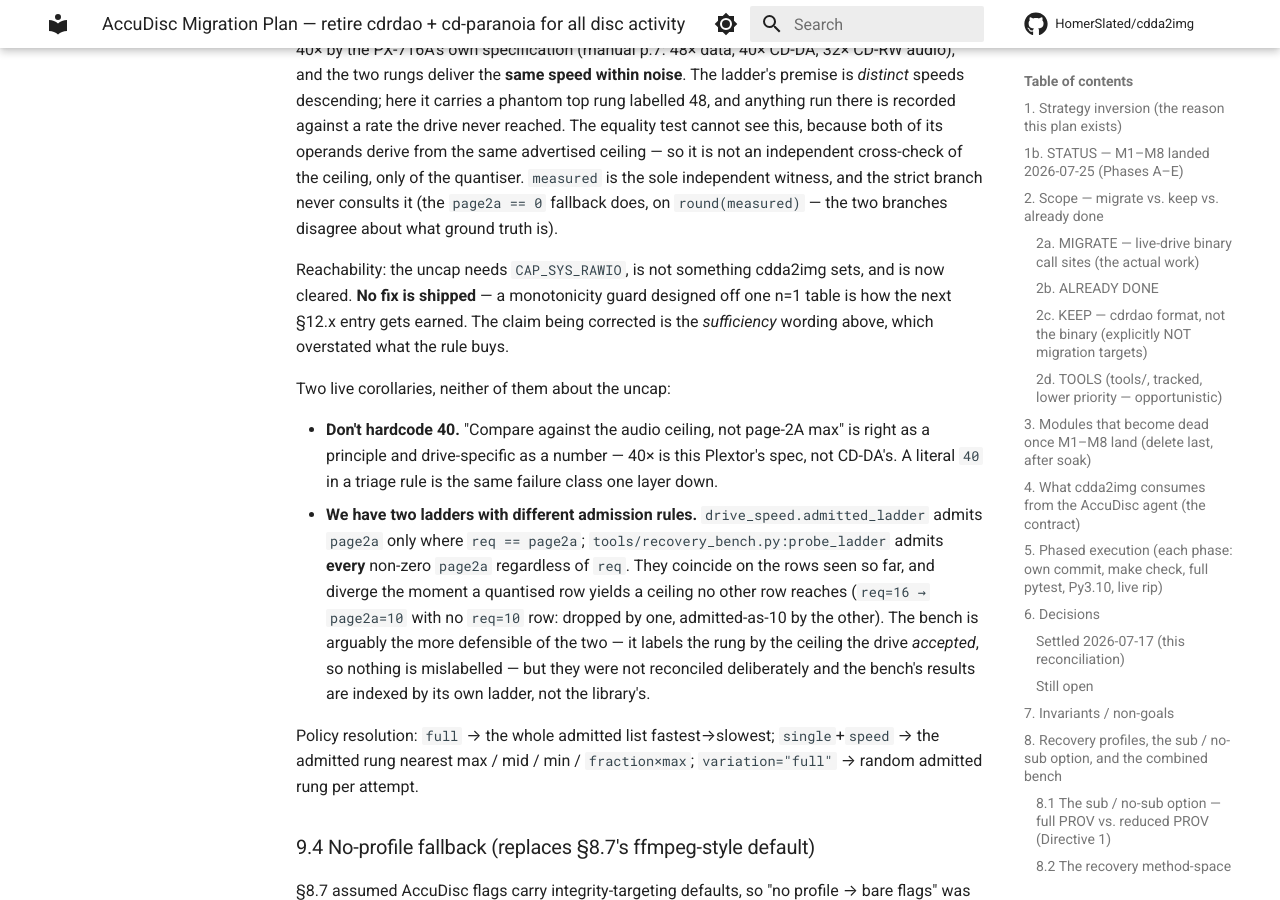
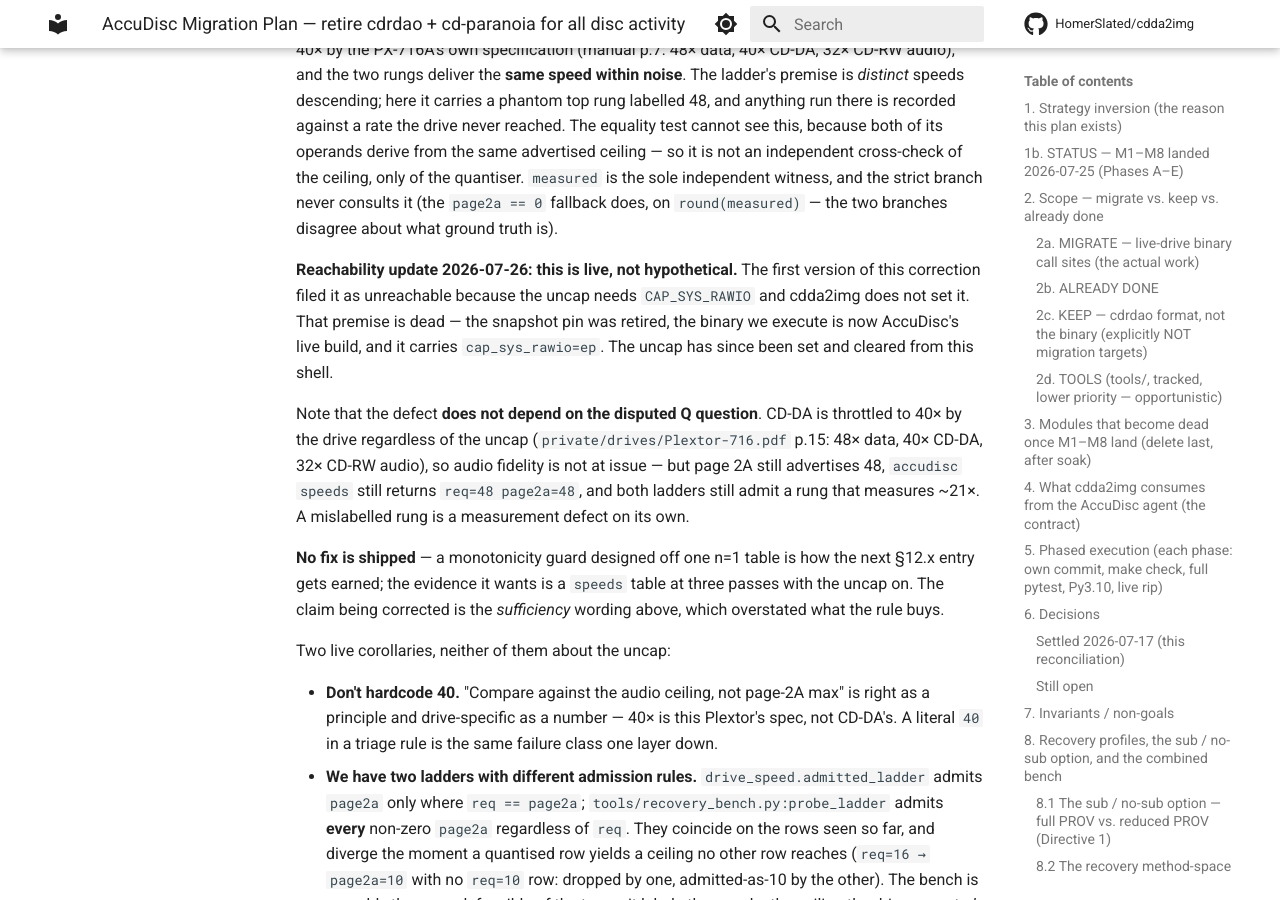
Before and after one commit to HomerSlated/cdda2img, an MkDocs documentation site: the page built from docs/reference/accudisc-migration-plan.md, in a window 1280 px wide and 900 px high, scrolled down 15844 px. Built offline with MkDocs 1.6.1 and Material for MkDocs 9.7.7, drawn with Linux system fonts in a browser that asks for light colours; comment, search, counter and statistics services are not loaded.

Commit message:
docs(plan): §9.3's phantom-48 rung is live, and it does not depend on the Q question
Two corrections to the §9.3 correction, both about scope rather than substance.

## Reachability

It was filed as unreachable because the uncap needs CAP_SYS_RAWIO and cdda2img
does not set it. That premise died today: the snapshot pin was retired, the binary
we execute is AccuDisc's live build, and it carries cap_sys_rawio=ep. The uncap has
since been set and cleared from this shell.

## It is a measurement defect, not a fidelity one

The original write-up leaned on "a rate CD-DA cannot reach", which invited reading
it as an audio-quality concern and coupled it to an unresolved argument about
whether the uncap corrupts subchannel Q.

It does not need that argument. Per the drive's own manual (Plextor-716.pdf p.15:
48X data, 40X CD-DA, 32X CD-RW audio), CD-DA is throttled to 40X regardless of the
uncap — so audio is not at issue either way. But page 2A still advertises 48,
`accudisc speeds` still returns `req=48 page2a=48`, and both ladder implementations
still admit a rung that measures ~21X. Every measurement taken there is filed under
a speed the drive never ran at. That is a defect in the bench's own bookkeeping and
it stands on its own.

Still no fix: the evidence a monotonicity rule needs is a `speeds` table at three
passes with the uncap on, and one n=1 table is not it.

Related: no uncap guard is being built (Keith's call, manual-backed) — CD-DA is
unaffected by SpeedRead, so the interim pre-flight considered earlier is dropped
and the ask withdrawn from AccuDisc.

make check clean.

Co-Authored-By: Claude Opus 5 <noreply@anthropic.com>

```diff
--- a/docs/reference/accudisc-migration-plan.md
+++ b/docs/reference/accudisc-migration-plan.md
@@ -591,10 +591,22 @@ an independent cross-check of the ceiling, only of the quantiser. `measured` is
 independent witness, and the strict branch never consults it (the `page2a == 0` fallback
 does, on `round(measured)` — the two branches disagree about what ground truth is).
 
-Reachability: the uncap needs `CAP_SYS_RAWIO`, is not something cdda2img sets, and is now
-cleared. **No fix is shipped** — a monotonicity guard designed off one n=1 table is how the
-next §12.x entry gets earned. The claim being corrected is the *sufficiency* wording above,
-which overstated what the rule buys.
+**Reachability update 2026-07-26: this is live, not hypothetical.** The first version of
+this correction filed it as unreachable because the uncap needs `CAP_SYS_RAWIO` and
+cdda2img does not set it. That premise is dead — the snapshot pin was retired, the binary
+we execute is now AccuDisc's live build, and it carries `cap_sys_rawio=ep`. The uncap has
+since been set and cleared from this shell.
+
+Note that the defect **does not depend on the disputed Q question**. CD-DA is throttled to
+40× by the drive regardless of the uncap (`private/drives/Plextor-716.pdf` p.15: 48× data,
+40× CD-DA, 32× CD-RW audio), so audio fidelity is not at issue — but page 2A still
+advertises 48, `accudisc speeds` still returns `req=48 page2a=48`, and both ladders still
+admit a rung that measures ~21×. A mislabelled rung is a measurement defect on its own.
+
+**No fix is shipped** — a monotonicity guard designed off one n=1 table is how the next
+§12.x entry gets earned; the evidence it wants is a `speeds` table at three passes with
+the uncap on. The claim being corrected is the *sufficiency* wording above, which
+overstated what the rule buys.
 
 Two live corollaries, neither of them about the uncap:
 
```
